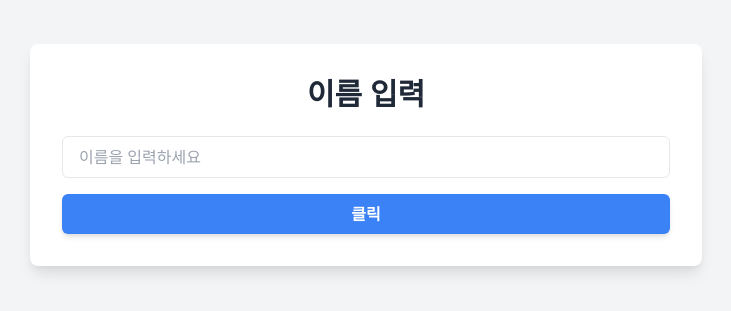
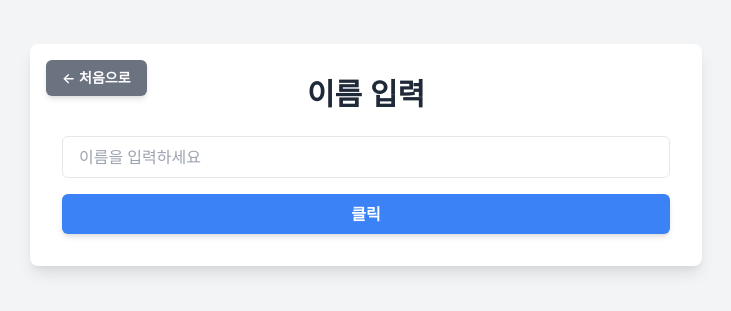
Before and after one commit to 1lantine1/azure_arm_test, a plain HTML site: page input.html in a window 1280 px wide. Shown: the part 245-556 px from the top of the page, without its empty margins (274-1005 px from the left). Drawn offline with nearby package versions, Linux system fonts and the light colour scheme.

Commit message:
Update input.html

```diff
--- a/input.html
+++ b/input.html
@@ -7,7 +7,14 @@
     <link href="https://cdn.jsdelivr.net/npm/tailwindcss@2.2.19/dist/tailwind.min.css" rel="stylesheet">
 </head>
 <body class="bg-gray-100 min-h-screen flex flex-col items-center justify-center p-4">
-    <div class="bg-white p-8 rounded-lg shadow-lg w-full max-w-2xl text-center">
+    <!-- 'relative' 클래스를 추가하여 버튼을 이 컨테이너 내부에 위치시킵니다 -->
+    <div class="bg-white p-8 rounded-lg shadow-lg w-full max-w-2xl text-center relative">
+
+        <!-- '처음으로 돌아가기' 버튼 추가 -->
+        <a href="/" class="absolute top-4 left-4 bg-gray-500 text-white font-semibold py-2 px-4 rounded-md shadow-md hover:bg-gray-600 transition duration-300 text-sm">
+            &larr; 처음으로
+        </a>
+
         <h1 class="text-3xl font-bold text-gray-800 mb-6">이름 입력</h1>
         <form action="process_input.php" method="post">
             <input type="text" name="name_input" placeholder="이름을 입력하세요" required class="w-full px-4 py-2 border rounded-md focus:outline-none focus:ring-2 focus:ring-blue-500 mb-4">
```
